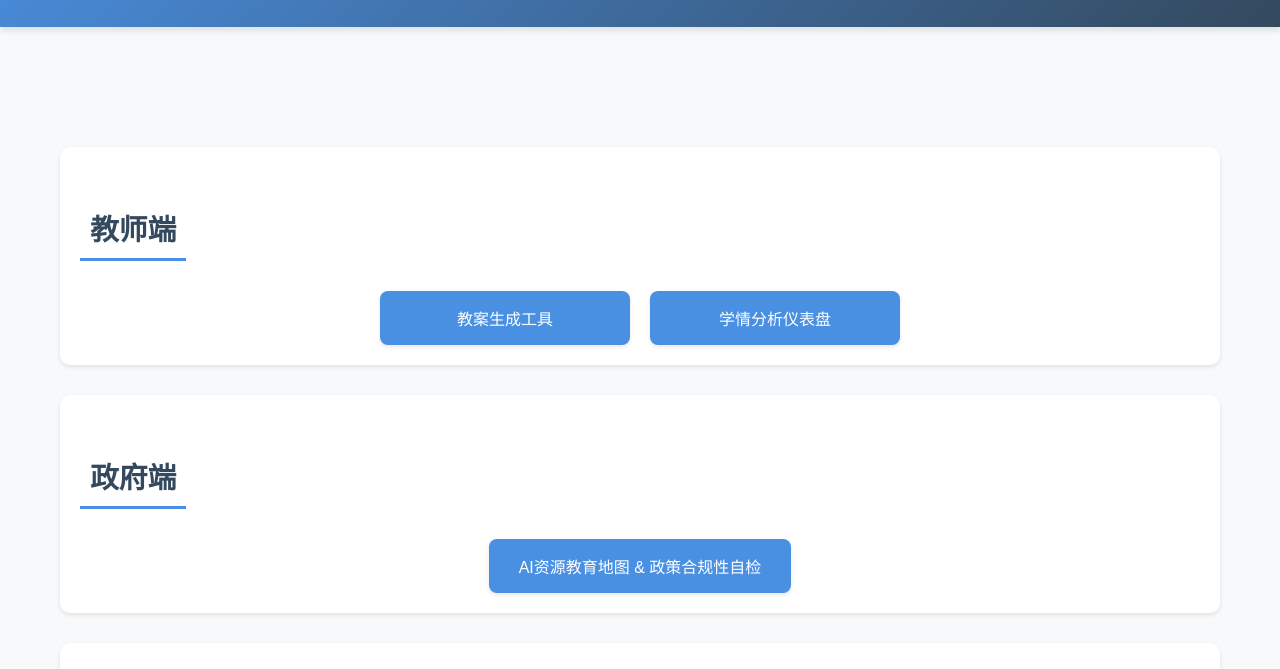
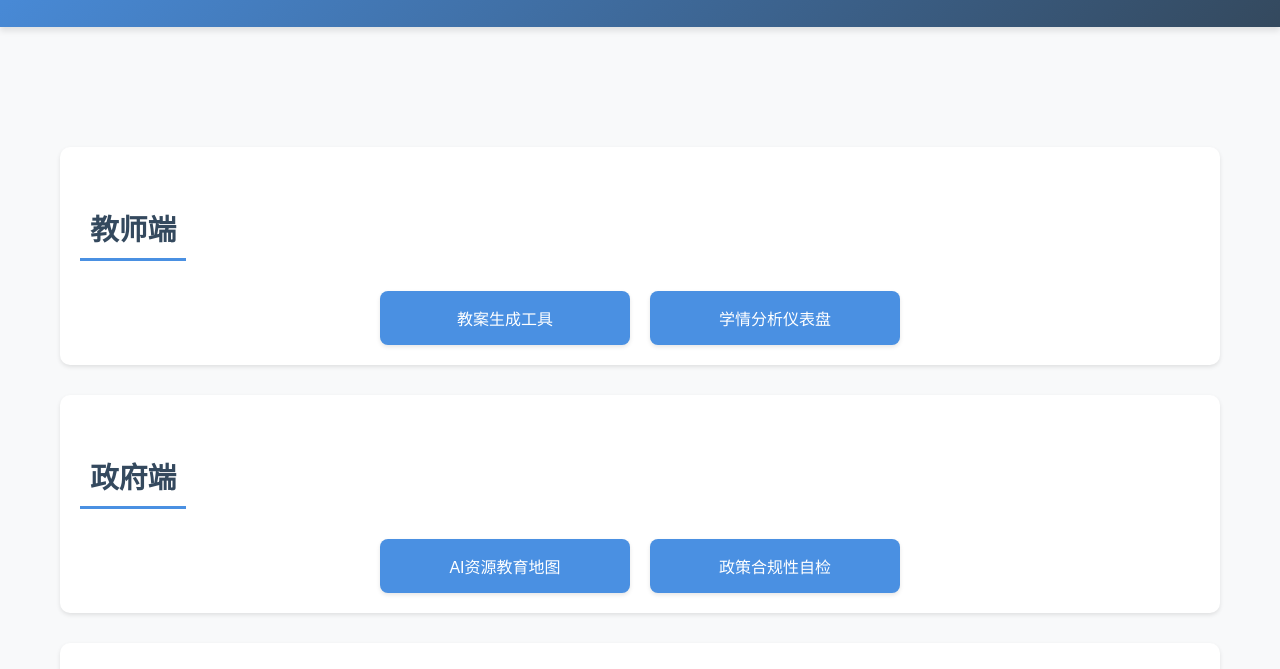
Before and after one commit to Smera1d0/Challenge_Cup, a plain HTML site: page index.html in a window 1280 px wide. Shown: the part 131-800 px from the top of the page. Drawn offline with Linux system fonts and the light colour scheme.

Commit message:
Update index.html

```diff
--- a/index.html
+++ b/index.html
@@ -112,8 +112,10 @@
         <div class="section">
             <h2>政府端</h2>
             <div class="button-group">
-                <button onclick="window.location.href='government.html';">
-                    AI资源教育地图 & 政策合规性自检
+                <button onclick="window.location.href='education_map.html';">
+                    AI资源教育地图
+                <button onclick="window.location.href='policy_check.html';">
+                    政策合规性自检
                 </button>
             </div>
         </div>
```
